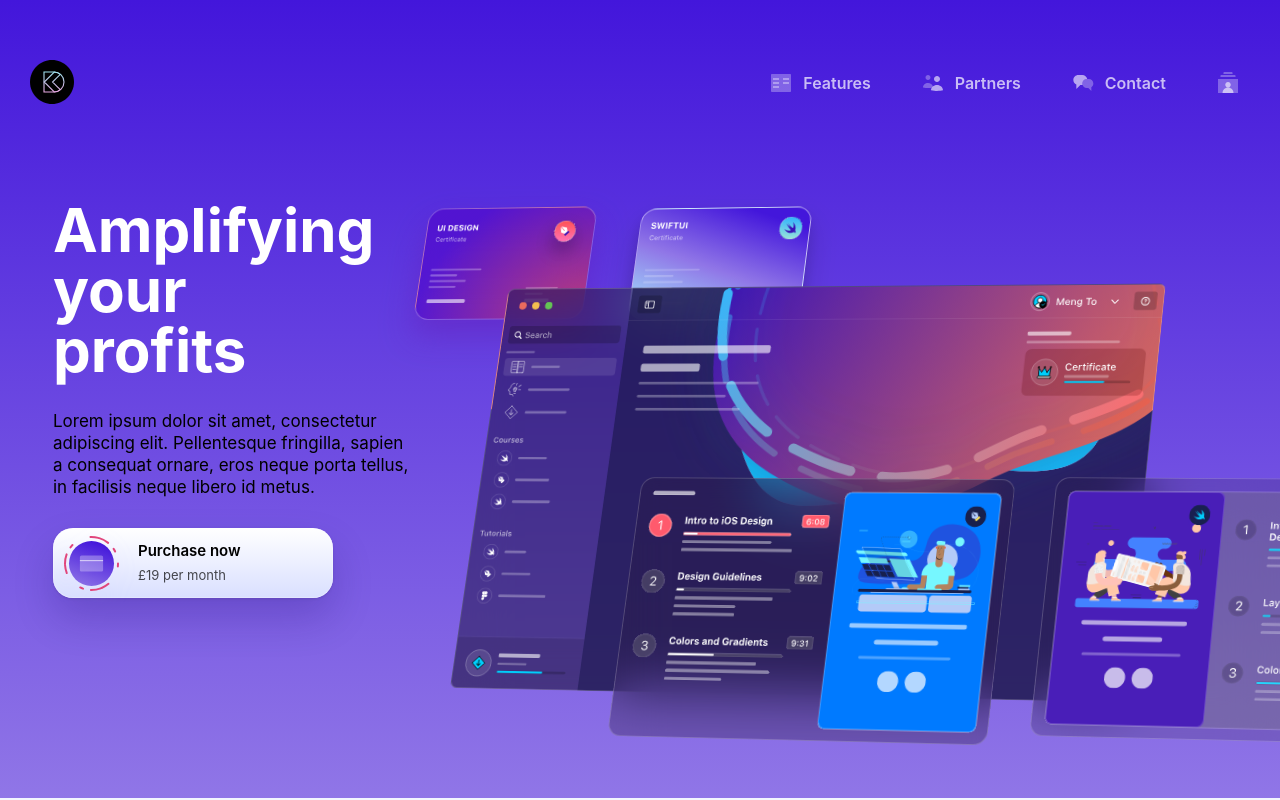
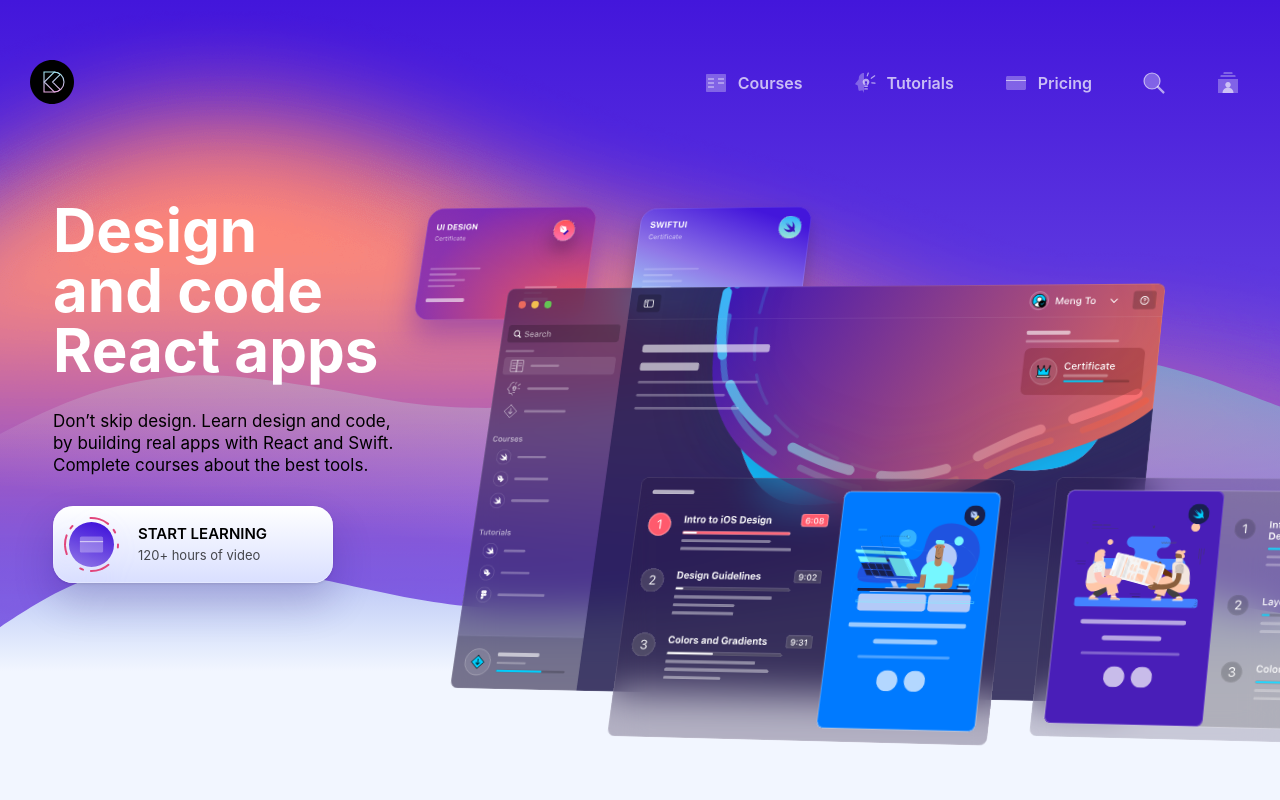
Before and after one commit to hxsseeb/pingshack-website, a Gatsby site: page / in a window 1280 px wide. Built offline with nearby package versions, Linux system fonts and the light colour scheme; Gatsby itself is replaced by a stand-in of ours.

Commit message:
Updated for revision commits

```diff
--- a/gatsby-config.js
+++ b/gatsby-config.js
@@ -1,8 +1,8 @@
 module.exports = {
   siteMetadata: {
-    title: `pingshack`,
-    description: `Amplifying profits for the old and the new 🚀🔔`,
-    author: `@pingshack_`,
+    title: `Design+Code`,
+    description: `Don’t skip design. Learn design and code, by building real apps with React and Swift. Complete courses about the best tools.`,
+    author: `@mengto`,
   },
   plugins: [
     `gatsby-plugin-react-helmet`,
--- a/src/components/animations/MockupAnimation.js
+++ b/src/components/animations/MockupAnimation.js
@@ -29,23 +29,23 @@ const Wrapper = styled.div`
   :hover div {
     transform: rotateY(0deg) rotateX(0deg);
     &.mockup1 {
+      transition-delay: 0.1s;
       transform: translate(-30px, -30px);
-      transition-delay: 0.1s;
     }
     &.mockup2 {
+      transition-delay: 0.2s;
       transform: translate(0, -30px);
-      transition-delay: 0.2s;
     }
     &.mockup3 {
       transition-delay: 0s;
     }
     &.mockup4 {
+      transition-delay: 0.1s;
       transform: translate(-120px, 30px);
-      transition-delay: 0.1s;
     }
     &.mockup5 {
+      transition-delay: 0.2s;
       transform: translate(-90px, 30px);
-      transition-delay: 0.2s;
     }
     :hover {
       filter: brightness(150%) saturate(120%);
@@ -66,14 +66,13 @@ const Wrapper = styled.div`
         rgba(76, 0, 200, 0.6) 45.83%,
         rgba(76, 0, 200, 0.6) 100%
       );
-    border: 0.273134px solid rgba(255, 255, 255, 0.3);
-    box-sizing: border-box;
-    box-shadow: 0px 16.3881px 32.7761px rgba(99, 30, 187, 0.5);
+    box-shadow: 0px 16.3881px 32.7761px rgba(99, 30, 187, 0.5),
+      inset 0px 0px 0px 0.5px rgba(255, 255, 255, 0.2);
     backdrop-filter: blur(21.8507px);
+    /* Note: backdrop-filter has minimal browser support */
 
     border-radius: 16px;
   }
-
   .mockup2 {
     position: absolute;
     width: 183px;
@@ -88,15 +87,14 @@ const Wrapper = styled.div`
         #9076e7 54.49%,
         #a2eeff 100.01%
       );
-    border: 0.27304px solid rgba(255, 255, 255, 0.5);
     box-shadow: 0px 8.19119px 16.3824px rgba(0, 0, 0, 0.1),
-      0px 16.3824px 32.7648px rgba(0, 0, 0, 0.15);
+      0px 16.3824px 32.7648px rgba(0, 0, 0, 0.15),
+      inset 0px 0px 0px 0.5px rgba(255, 255, 255, 0.2);
     backdrop-filter: blur(21.8432px);
     /* Note: backdrop-filter has minimal browser support */
 
-    border-radius: 16.3824px;
+    border-radius: 16px;
   }
-
   .mockup3 {
     position: absolute;
     width: 701px;
@@ -105,13 +103,12 @@ const Wrapper = styled.div`
     top: 60px;
 
     background: url("/images/animations/mockup3.svg"), rgba(23, 12, 61, 0.5);
-    border: 0.342305px solid rgba(255, 255, 255, 0.2);
-    backdrop-filter: blur(27.3844px);
+    box-shadow: inset 0px 0px 0px 0.5px rgba(255, 255, 255, 0.2);
+    backdrop-filter: blur(20px);
     /* Note: backdrop-filter has minimal browser support */
 
-    border-radius: 6.8461px;
+    border-radius: 8px;
   }
-
   .mockup4 {
     position: absolute;
     width: 399px;
@@ -120,14 +117,12 @@ const Wrapper = styled.div`
     top: 262px;
 
     background: url("/images/animations/mockup4.svg"), rgba(39, 20, 62, 0.3);
-    border: 0.5px solid rgba(255, 255, 255, 0.2);
-    box-sizing: border-box;
-    backdrop-filter: blur(27.3844px);
+    box-shadow: inset 0px 0px 0px 0.5px rgba(255, 255, 255, 0.2);
+    backdrop-filter: blur(20px);
     /* Note: backdrop-filter has minimal browser support */
 
-    border-radius: 14px;
+    border-radius: 8px;
   }
-
   .mockup5 {
     position: absolute;
     width: 412px;
@@ -136,11 +131,10 @@ const Wrapper = styled.div`
     top: 262px;
 
     background: url("/images/animations/mockup5.svg"), rgba(39, 20, 62, 0.2);
-    border: 0.5px solid rgba(255, 255, 255, 0.2);
-    box-sizing: border-box;
-    backdrop-filter: blur(27.3844px);
+    box-shadow: inset 0px 0px 0px 0.5px rgba(255, 255, 255, 0.2);
+    backdrop-filter: blur(20px);
     /* Note: backdrop-filter has minimal browser support */
 
-    border-radius: 14px;
+    border-radius: 8px;
   }
 `
--- /dev/null
+++ b/src/components/backgrounds/WaveBackground.js
@@ -0,0 +1,30 @@
+import React from "react"
+import styled from "styled-components"
+
+export default function WaveBackground() {
+  return (
+    <Wrapper>
+      <Background />
+      <Wave src="/images/waves/wave1.png" style={{ top: "0px" }} />
+      <Wave src="/images/waves/hero-wave2.svg" style={{ top: "350px" }} />
+      <Wave src="/images/waves/hero-wave3.svg" style={{ top: "550px" }} />
+    </Wrapper>
+  )
+}
+
+const Wrapper = styled.div`
+  position: relative;
+`
+
+const Wave = styled.img`
+  position: absolute;
+  z-index: -1;
+`
+
+const Background = styled.div`
+  background: linear-gradient(180deg, #4316db 0%, #9076e7 100%);
+  position: absolute;
+  width: 100%;
+  height: 800px;
+  z-index: -1;
+`
--- a/src/components/buttons/MenuButton.js
+++ b/src/components/buttons/MenuButton.js
@@ -21,8 +21,8 @@ const MenuItem = styled.div`
   gap: ${props => (props.title ? "10px" : "0px")};
   align-items: center;
   padding: 10px;
+  transition: 0.5s ease-out;
   border-radius: 10px;
-  transition: 0.5s ease-out;
 
   :hover {
     background: rgba(255, 255, 255, 0.1);
--- a/src/components/buttons/PurchaseButton.js
+++ b/src/components/buttons/PurchaseButton.js
@@ -13,8 +13,8 @@ export default function PurchaseButton(props) {
           <Ring src="/images/icons/icon-ring.svg" />
         </IconWrapper>
         <TextWrapper>
-          <Title>{title}</Title>
-          <Subtitle>{subtitle}</Subtitle>
+          <Title>{title || "Get Pro Access"}</Title>
+          <Subtitle>{subtitle || "$19 per month"}</Subtitle>
         </TextWrapper>
       </Wrapper>
     </Link>
@@ -22,8 +22,8 @@ export default function PurchaseButton(props) {
 }
 
 const Wrapper = styled.div`
-  max-width: 280px;
-  height: 70px;
+  width: 280px;
+  height: 77px;
   padding: 12px;
   background: linear-gradient(180deg, #ffffff 0%, #d9dfff 100%);
   box-shadow: 0px 1px 3px rgba(0, 0, 0, 0.1),
@@ -32,7 +32,7 @@ const Wrapper = styled.div`
   border-radius: 20px;
   display: grid;
   grid-template-columns: 53px auto;
-  align-content: center;
+  align-items: center;
   gap: 20px;
 
   *,
--- a/src/components/layout/Header.js
+++ b/src/components/layout/Header.js
@@ -1,6 +1,6 @@
+import { Link } from "gatsby"
 import React, { useState } from "react"
 import styled from "styled-components"
-import { Link } from "gatsby"
 import { menuData } from "../../data/menuData"
 import MenuButton from "../buttons/MenuButton"
 import MenuTooltip from "../tooltips/MenuTooltip"
@@ -11,16 +11,17 @@ export default function Header() {
   function handleClick(event) {
     setIsOpen(!isOpen)
     event.preventDefault()
+    console.log(event)
   }
 
   return (
     <Wrapper>
       <Link to="/">
-        <img src="images/logos/logo.svg" alt="Logo" />
+        <img src="/images/logos/logo.svg" alt="Logo" />
       </Link>
       <MenuWrapper count={menuData.length}>
         {menuData.map((item, index) =>
-          item.link === "/dashboard" ? (
+          item.link === "/account" ? (
             <MenuButton
               item={item}
               key={index}
--- a/src/components/layout/layout.css
+++ b/src/components/layout/layout.css
@@ -2,6 +2,8 @@
    v2.0 | 20110126
    License: none (public domain)
 */
+
+@import url("https://fonts.googleapis.com/css2?family=Open+Sans:wght@300;400;600&display=swap");
 
 html,
 body,
@@ -108,9 +110,10 @@ section {
 }
 body {
   line-height: 1;
-  font-family: -apple-system, BlinkMacSystemFont, Segoe UI, Roboto, Oxygen,
-    Ubuntu, Cantarell, Fira Sans, Droid Sans, Helvetica Neue, sans-serif;
+  font-family: -apple-system, BlinkMacSystemFont, "Segoe UI", Roboto, Oxygen,
+    Ubuntu, Cantarell, "Open Sans", "Helvetica Neue", sans-serif;
   font-size: 16px;
+  /* font-family: "Open Sans", sans-serif; */
   -webkit-font-smoothing: antialiased;
   -moz-osx-font-smoothing: grayscale;
 }
@@ -134,7 +137,7 @@ table {
   border-spacing: 0;
 }
 a {
-  color: #00c3c3;
+  color: #3913b8;
   font-weight: 600;
   text-decoration: none;
 }
--- a/src/components/sections/HeroSection.js
+++ b/src/components/sections/HeroSection.js
@@ -1,24 +1,29 @@
 import React from "react"
 import styled from "styled-components"
+import MockupAnimation from "../animations/MockupAnimation"
+import WaveBackground from "../backgrounds/WaveBackground"
+import PurchaseButton from "../buttons/PurchaseButton"
+import { themes } from "../styles/ColorStyles"
 import { H1, MediumText } from "../styles/TextStyles"
-import { themes } from "../styles/ColorStyles"
-import PurchaseButton from "../buttons/PurchaseButton"
-import MockupAnimation from "../animations/MockupAnimation"
 
-export default function HeroSection() {
+function HeroSection() {
   return (
     <Wrapper>
+      <WaveBackground />
       <ContentWrapper>
         <TextWrapper>
           <Title>
-            Amplifying your <br></br> profits
+            Design
+            <br /> and code React apps
           </Title>
           <Description>
-            Lorem ipsum dolor sit amet, consectetur adipiscing elit.
-            Pellentesque fringilla, sapien a consequat ornare, eros neque porta
-            tellus, in facilisis neque libero id metus.
+            Don’t skip design. Learn design and code, by building real apps with
+            React and Swift. Complete courses about the best tools.
           </Description>
-          <PurchaseButton title="Purchase now" subtitle="£19 per month" />
+          <PurchaseButton
+            title="Start learning"
+            subtitle="120+ hours of video"
+          />
         </TextWrapper>
         <MockupAnimation />
       </ContentWrapper>
@@ -26,8 +31,9 @@ export default function HeroSection() {
   )
 }
 
+export default HeroSection
+
 const Wrapper = styled.div`
-  background: linear-gradient(180deg, #4316db 0%, #9076e7 100%);
   overflow: hidden;
 `
 
@@ -48,4 +54,5 @@ const TextWrapper = styled.div`
 const Title = styled(H1)`
   color: ${themes.dark.text1};
 `
+
 const Description = styled(MediumText)``
--- a/src/components/styles/GlobalStyle.js
+++ b/src/components/styles/GlobalStyle.js
@@ -6,7 +6,7 @@ export const GlobalStyle = createGlobalStyle`
     background: ${themes.light.backgroundColor};
 
     @media (prefers-color-scheme: dark) {
-	    background: ${themes.dark.backgroundColor};
+      background: ${themes.dark.backgroundColor};
     }
   }
 `
--- a/src/components/styles/TextStyles.js
+++ b/src/components/styles/TextStyles.js
@@ -42,7 +42,8 @@ export const Caption = styled.p`
 export const Caption2 = styled.p`
   font-weight: 600;
   font-size: 15px;
-  line-height: 20px;
+  line-height: 18px;
+  text-transform: uppercase;
 `
 
 export const SmallText = styled.p`
--- a/src/components/tooltips/MenuTooltip.js
+++ b/src/components/tooltips/MenuTooltip.js
@@ -8,27 +8,31 @@ export default function MenuTooltip(props) {
   return (
     <Wrapper isOpen={isOpen}>
       {tooltipData.map((item, index) => (
-        <MenuButton key={index} item={item} />
+        <MenuButton item={item} key={index} />
       ))}
     </Wrapper>
   )
 }
 
 const Wrapper = styled.div`
-  position: absolute;
-  top: 60px;
-  right: 30px;
   background: rgba(15, 14, 71, 0.3);
   box-shadow: 0px 50px 100px rgba(0, 0, 0, 0.25),
     inset 0px 0px 0px 0.5px rgba(255, 255, 255, 0.2);
   backdrop-filter: blur(40px);
+  /* Note: backdrop-filter has minimal browser support */
+
   border-radius: 20px;
   padding: 20px;
+  position: absolute;
+  top: 60px;
+  right: 30px;
   opacity: ${props => (props.isOpen ? 1 : 0)};
   z-index: 1;
   display: grid;
-  grid-template-columns: 130px;
+  gap: 10px;
+  grid-template-columns: 150px;
   transition: 0.3s ease-in-out;
+  /* display: ${props => (props.isOpen ? "block" : "none")}; */
   visibility: ${props => (props.isOpen ? "visible" : "hidden")};
   transform: ${props =>
     props.isOpen
--- a/src/data/menuData.js
+++ b/src/data/menuData.js
@@ -1,11 +1,17 @@
 export const menuData = [
-  { title: "Features", icon: "/images/icons/courses.svg", link: "/features" },
-  { title: "Partners", icon: "/images/icons/team.svg", link: "/partners" },
-  { title: "Contact", icon: "/images/icons/chat.svg", link: "/contact" },
-  { title: "", icon: "/images/icons/account.svg", link: "/dashboard" },
+  { title: "Courses", icon: "/images/icons/courses.svg", link: "/courses" },
+  {
+    title: "Tutorials",
+    icon: "/images/icons/tutorials.svg",
+    link: "/tutorials",
+  },
+  { title: "Pricing", icon: "/images/icons/pricing.svg", link: "/pricing" },
+  { title: "", icon: "/images/icons/search.svg", link: "/search" },
+  { title: "", icon: "/images/icons/account.svg", link: "/account" },
 ]
 
 export const tooltipData = [
-  { title: "Billing", icon: "/images/icons/credit.svg", link: "/billing" },
-  { title: "Sign out", icon: "/images/icons/signout.svg", link: "/signout" },
+  { title: "Profile", icon: "/images/icons/profile.svg", link: "/profile" },
+  { title: "Settings", icon: "/images/icons/settings.svg", link: "/settings" },
+  { title: "Sign out", icon: "/images/icons/signout.svg", link: "/logout" },
 ]
```
Also changed, not shown: package.json (+4 -4 lines), src/pages/index.js (+4 -4 lines), static/images/waves/wave1.png (added), 1 other file.
